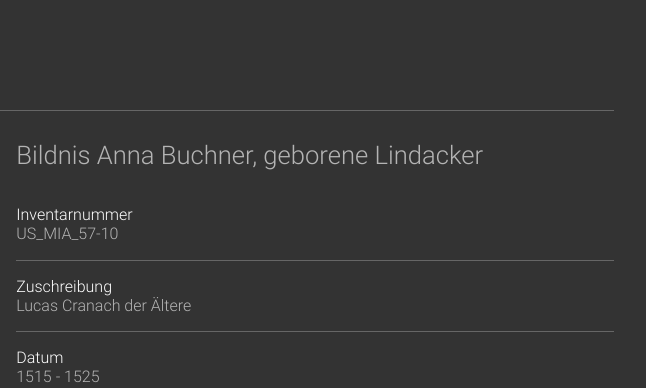
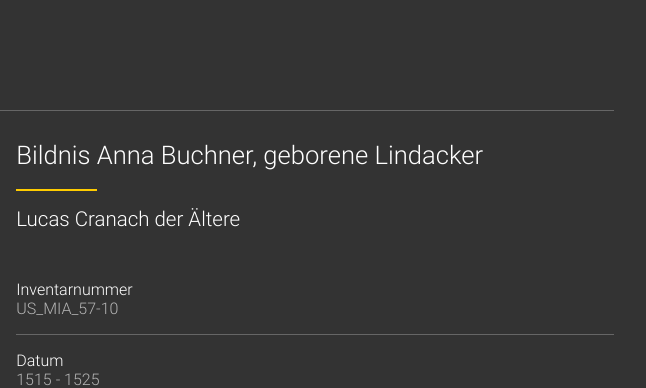
Before and after one commit to mi-classroom/hackday-2021-finnge, an Eleventy site: page src/paintings/bildnis-anna-buchner-geborene-lindacker.html in a window 1280 px wide. Shown: the top 388 px of the page, 634-1280 px from the left. Built offline with nearby package versions, Linux system fonts and the light colour scheme; Eleventy itself is replaced by a stand-in of ours; files that its build step writes are made by us from their sources.

Commit message:
O5 Subtitle addiert

```diff
--- a/src/assets/styles/scss/_typo.scss
+++ b/src/assets/styles/scss/_typo.scss
@@ -29,11 +29,26 @@ h1 {
 }
 
 h2 {
+  color: #fff;
   font-size: $l;
 }
 
 h3 {
   font-size: $m;
+}
+
+.subtitle {
+  margin-bottom: $xl;
+  color: #fff;
+  font-size: $m;
+}
+
+h2 + .subtitle::before {
+  display: block;
+  width: 2 * $xxl;
+  border: solid $border-width-s $accent;
+  margin-bottom: $s;
+  content: '';
 }
 
 .header > h1 {
--- a/src/paintings/bildnis-anna-buchner-geborene-lindacker.html
+++ b/src/paintings/bildnis-anna-buchner-geborene-lindacker.html
@@ -48,10 +48,10 @@ Doku: tbd.
 
     <div class="image-description">
       <h2>Bildnis Anna Buchner, geborene Lindacker</h2>
+      <p class="subtitle">Lucas Cranach der Ältere</p>
       <dl class="rootdata">
         <dt>Inventarnummer</dt>
         <dd>US_MIA_57-10</dd>
-        <dt>Zuschreibung</dt><dd>Lucas Cranach der Ältere</dd>
         <dt>Datum</dt>
         <dd>1515 - 1525</dd>
         <dt id="classification-headline" data-target="classification-text">Klassifikation</dt>
```
Also changed, not shown: src/compiled-assets/main.css.
